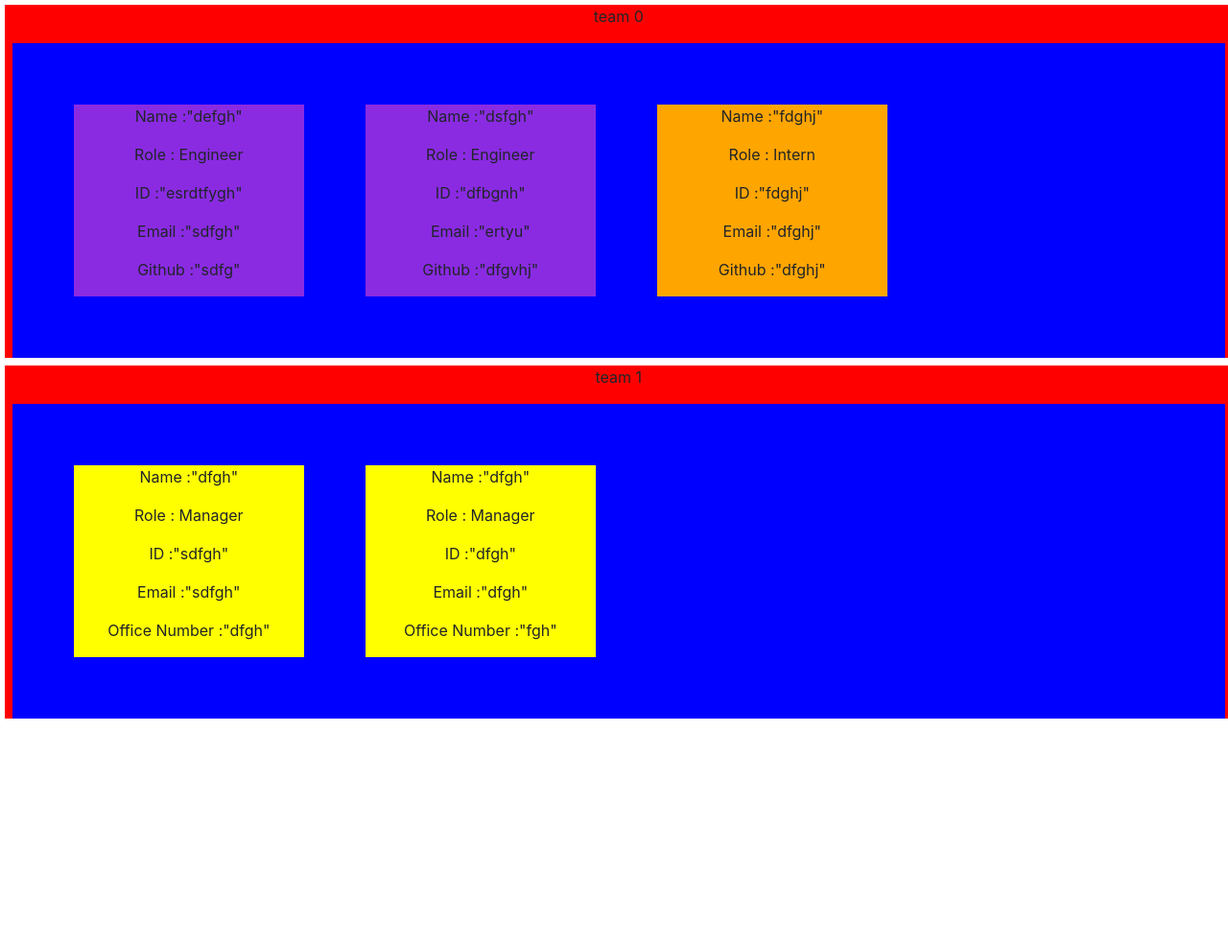
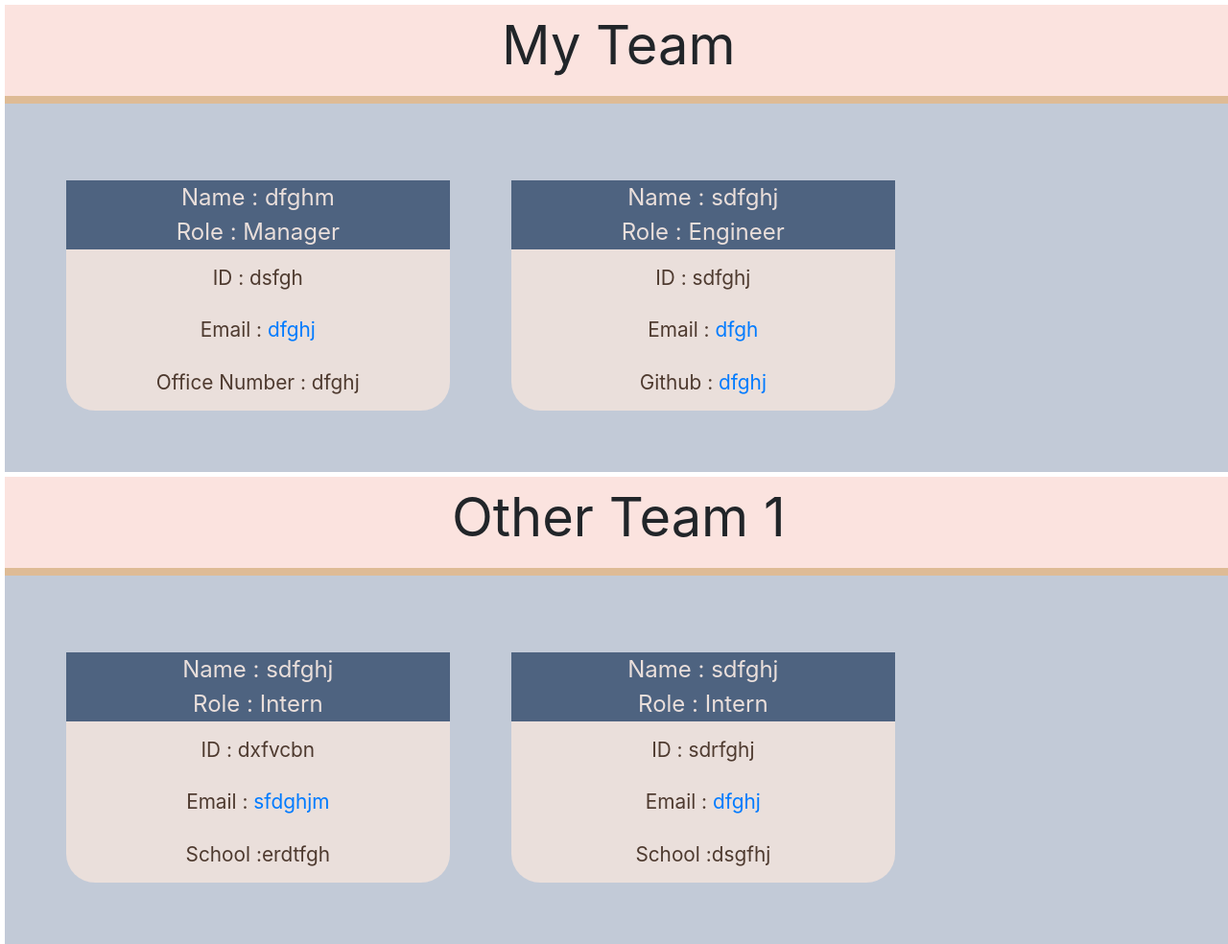
Before and after one commit to CarolPang17/jest-test-and-Inquirer-Team-Profile-Generator, a website: page newWeb.html in a window 1280 px wide. Shown: the whole page at 96% size. Before the commit the page ends 800 px from the top, so only its background shows below. Drawn offline with nearby package versions, Linux system fonts and the light colour scheme.

Commit message:
html and css complete

```diff
--- a/newWeb.html
+++ b/newWeb.html
@@ -11,11 +11,11 @@
   </head>
   <body>
   <div class="aTeam team0">
-        <p class="" > team 0</p>
-        <div class="teamInnerContainer"><div class="engineerDiv team0enginer0 singleEmployee"><p class="oneRow"> Name :"defgh"</p><p class="oneRow"> Role : Engineer </p><p class="oneRow"> ID :"esrdtfygh"</p><p class="oneRow"> Email :"sdfgh"</p><p class="oneRow"> Github :"sdfg"</p></div><div class="engineerDiv team0enginer1 singleEmployee"><p class="oneRow"> Name :"dsfgh"</p><p class="oneRow"> Role : Engineer </p><p class="oneRow"> ID :"dfbgnh"</p><p class="oneRow"> Email :"ertyu"</p><p class="oneRow"> Github :"dfgvhj"</p></div><div class="internDiv team0enginer0 singleEmployee"><p class="oneRow employeeNAme"> Name :"fdghj"</p><p class="oneRow"> Role : Intern </p><p class="oneRow"> ID :"fdghj"</p><p class="oneRow"> Email :"dfghj"</p><p class="oneRow"> Github :"dfghj"</p></div></div>
+        <p class="printTeamNum" > My Team</p>
+        <div class="teamInnerContainer"><div class="managerDiv team0manger0 singleEmployee"><p class="oneRow bigRow"> Name : dfghm</p><p class="oneRow bigRow"> Role : Manager </p><p class="oneRow smallRow"> ID : dsfgh</p><p class="oneRow smallRow"> Email : <a href="mailto:dfghj">dfghj </a></p><p class="oneRow smallRow"> Office Number : dfghj</p></div><div class="engineerDiv team0enginer0 singleEmployee"><p class="oneRow bigRow"> Name : sdfghj</p><p class="oneRow bigRow"> Role : Engineer </p><p class="oneRow smallRow"> ID : sdfghj</p><p class="oneRow smallRow"> Email : <a href="mailto:dfgh">dfgh</a></p><p class="oneRow smallRow"> Github : <a href="https://github.com/dfghj">dfghj</a></p></div></div>
     </div><div class="aTeam team1">
-        <p class="" > team 1</p>
-        <div class="teamInnerContainer"><div class="managerDiv team1manger0 singleEmployee"><p class="oneRow"> Name :"dfgh"</p><p class="oneRow"> Role : Manager </p><p class="oneRow"> ID :"sdfgh"</p><p class="oneRow"> Email :"sdfgh"</p><p class="oneRow"> Office Number :"dfgh"</p></div><div class="managerDiv team1manger1 singleEmployee"><p class="oneRow"> Name :"dfgh"</p><p class="oneRow"> Role : Manager </p><p class="oneRow"> ID :"dfgh"</p><p class="oneRow"> Email :"dfgh"</p><p class="oneRow"> Office Number :"fgh"</p></div></div>
+        <p class="printTeamNum" >  Other Team 1</p>
+        <div class="teamInnerContainer"><div class="internDiv team1enginer0 singleEmployee"><p class="oneRow bigRow"> Name : sdfghj</p><p class="oneRow bigRow"> Role : Intern </p><p class="oneRow smallRow"> ID : dxfvcbn</p><p class="oneRow smallRow"> Email : <a href="mailto:sfdghjm">sfdghjm </a></p><p class="oneRow smallRow"> School :erdtfgh</p></div><div class="internDiv team1enginer1 singleEmployee"><p class="oneRow bigRow"> Name : sdfghj</p><p class="oneRow bigRow"> Role : Intern </p><p class="oneRow smallRow"> ID : sdrfghj</p><p class="oneRow smallRow"> Email : <a href="mailto:dfghj">dfghj </a></p><p class="oneRow smallRow"> School :dsgfhj</p></div></div>
     </div>
   </body>
   </html>
--- a/src/style.css
+++ b/src/style.css
@@ -1,39 +1,54 @@
 body{
-  background-color: aqua;
+  background-color: white;
 }
 
 .aTeam {
   width: 100%;
-  background-color: red;
+  background-color: #c2cad7;
   margin: 0.3rem;
   text-align: center;
 }
 
 .printTeamNum{
+
   font-size: 3.5em;
-  background-color: orchid;
+  /* color: white; */
+  background-color: #FBE3DF;
+  padding-bottom: .2em;
+  border-bottom: 0.5rem solid #DEBB95;
+  /* border-image: linear-gradient(0.25turn,#e66465, #b98068); */
+  /* border-image-slice: 1; */
 }
 
 .teamInnerContainer{
-  background-color: blue;
+  background-color: #c2cad7;
   padding: 2rem;
   display: flex;
   flex-wrap:wrap;
-  margin: 0.5rem;
+
 }
+
 .singleEmployee {
   margin: 2rem;
-  width: 15rem;
+  width: 25rem;
+  height: 15rem;
+  background-color: #eadfdb;
+  border-radius: 30px;
 }
 
-.managerDiv {
-  background-color: yellow;
+.oneRow {
+  margin: 0%;
 }
 
-.engineerDiv{
-  background-color: blueviolet;
+.bigRow {
+  font-size: 1.5em;
+  color: #eadfdb;
+  background-color: #4e6380;
 }
 
-.internDiv {
-  background-color: orange;
+.smallRow{
+  font-size: 1.3em;
+  color: #4E3A2F;
+  padding: 0.6rem;
+  margin: 0.2em;
 }
--- a/src/testinghtml.js
+++ b/src/testinghtml.js
@@ -48,7 +48,7 @@ const newIntern1 = new Intern(
   'Davie',
   'DavieID',
   'Davie@eintern.com',
-  'DavieoficeNumber'
+  'DavieSchool'
 );
 
 internMenber.push(newIntern1);
@@ -103,14 +103,14 @@ const newIntern2 = new Intern(
   'IvyTeam1',
   'IvyTeam1ID',
   'IvyTeam1@eintern.com',
-  'IvyTeam1oficeNumber'
+  'IvyTeam1School'
 );
 
 const newIntern3 = new Intern(
   'JackyTeam1',
   'JackyTeam1ID',
   'JackyTeam1@eintern.com',
-  'JackyTeam1oficeNumber'
+  'JackyTeam1School'
 );
 
 internMenber1.push(newIntern2);
```
Also changed, not shown: index.js (+10 -3 lines), newtestingWeb.html (+4 -4 lines), src/page-template.js (+25 -17 lines).
